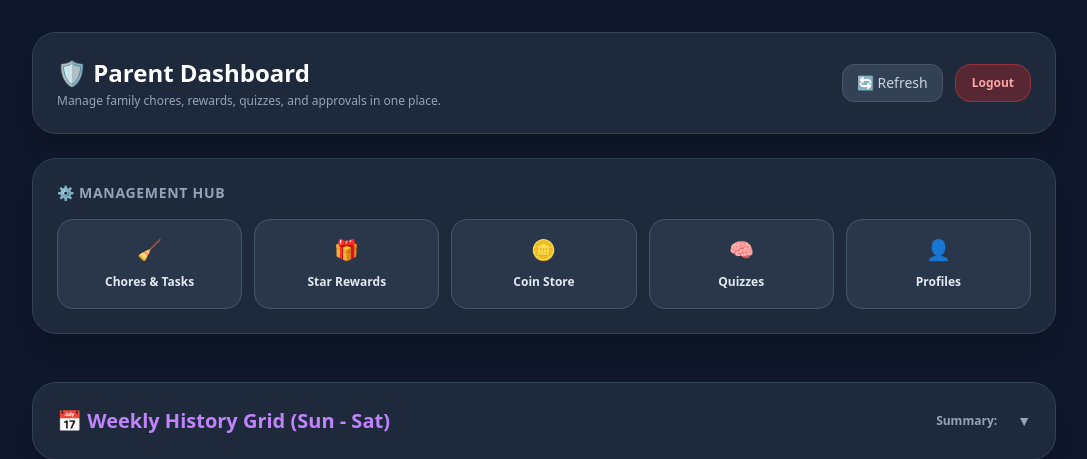
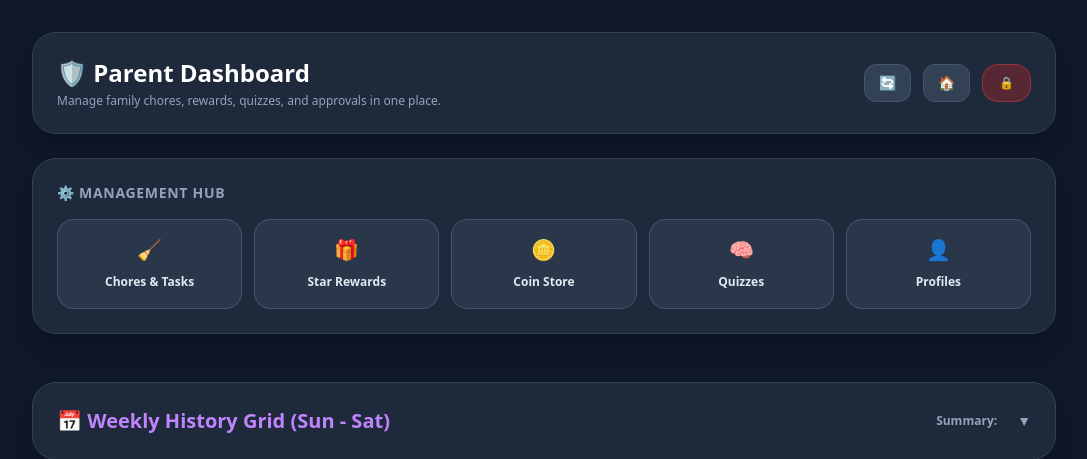
Before and after one commit to bryangerlach/family_chore_app, a Django app: template chores/templates/chores/parent_dashboard.html in a window 1280 px wide. Shown: the top 459 px of the page, without its empty margins (96-1183 px from the left). Run offline with Django 5.2, Linux system fonts and the light colour scheme; the template is opened without the code that fills it, so the values that code supplies are empty; some libraries are stand-ins or nearby versions.

Commit message:
nav buttons home/lock/refresh

```diff
--- a/chores/templates/chores/child_dashboard.html
+++ b/chores/templates/chores/child_dashboard.html
@@ -32,7 +32,7 @@
                 <a href="{% url 'child_dashboard' profile.id %}" class="bg-slate-700 hover:bg-slate-600 border border-slate-600 px-3.5 py-3 rounded-2xl text-xs sm:text-sm font-bold text-slate-300 shadow transition flex items-center gap-1" title="Refresh Tasks">
                     🔄
                 </a>
-                <a href="{% url 'profile_list' %}" class="bg-slate-700 hover:bg-slate-600 border border-slate-600 px-4 py-3 rounded-2xl text-xs sm:text-sm font-bold text-slate-300 shadow transition">Switch</a>
+                <a href="{% url 'profile_list' %}" class="bg-slate-700 hover:bg-slate-600 border border-slate-600 px-4 py-3 rounded-2xl text-xs sm:text-sm font-bold text-slate-300 shadow transition">🏠</a>
             </div>
         </div>
 
--- a/chores/templates/chores/parent_dashboard.html
+++ b/chores/templates/chores/parent_dashboard.html
@@ -17,9 +17,10 @@
             </div>
             <div class="flex items-center gap-3">
                 <a href="{% url 'parent_dashboard' %}" class="bg-slate-700 hover:bg-slate-600 border border-slate-600 px-3.5 py-2 rounded-xl text-xs sm:text-sm font-medium text-slate-300 transition flex items-center gap-1" title="Refresh Dashboard">
-                    🔄 Refresh
+                    🔄
                 </a>
-                <a href="{% url 'parent_logout' %}" class="bg-red-600/30 hover:bg-red-600/50 border border-red-500/40 px-4 py-2.5 rounded-2xl text-xs font-bold text-red-300 transition">Logout</a>
+                <a href="{% url 'profile_list' %}" class="bg-slate-700 hover:bg-slate-600 border border-slate-600 px-3.5 py-2 rounded-xl text-xs sm:text-sm font-medium text-slate-300 transition">🏠</a>
+                <a href="{% url 'parent_logout' %}" class="bg-red-600/30 hover:bg-red-600/50 border border-red-500/40 px-4 py-2.5 rounded-2xl text-xs font-bold text-red-300 transition">🔒</a>
             </div>
         </div>
 
```
